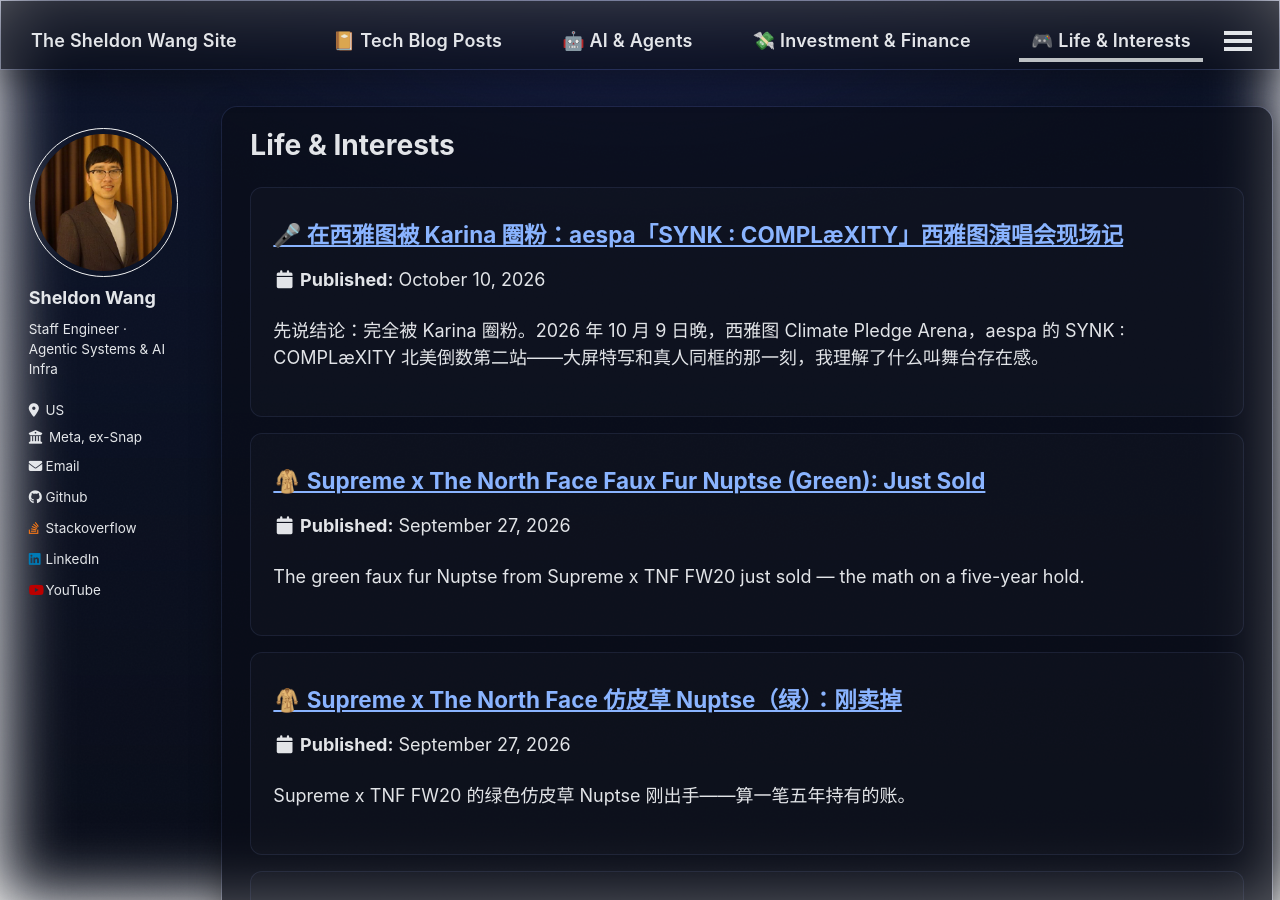
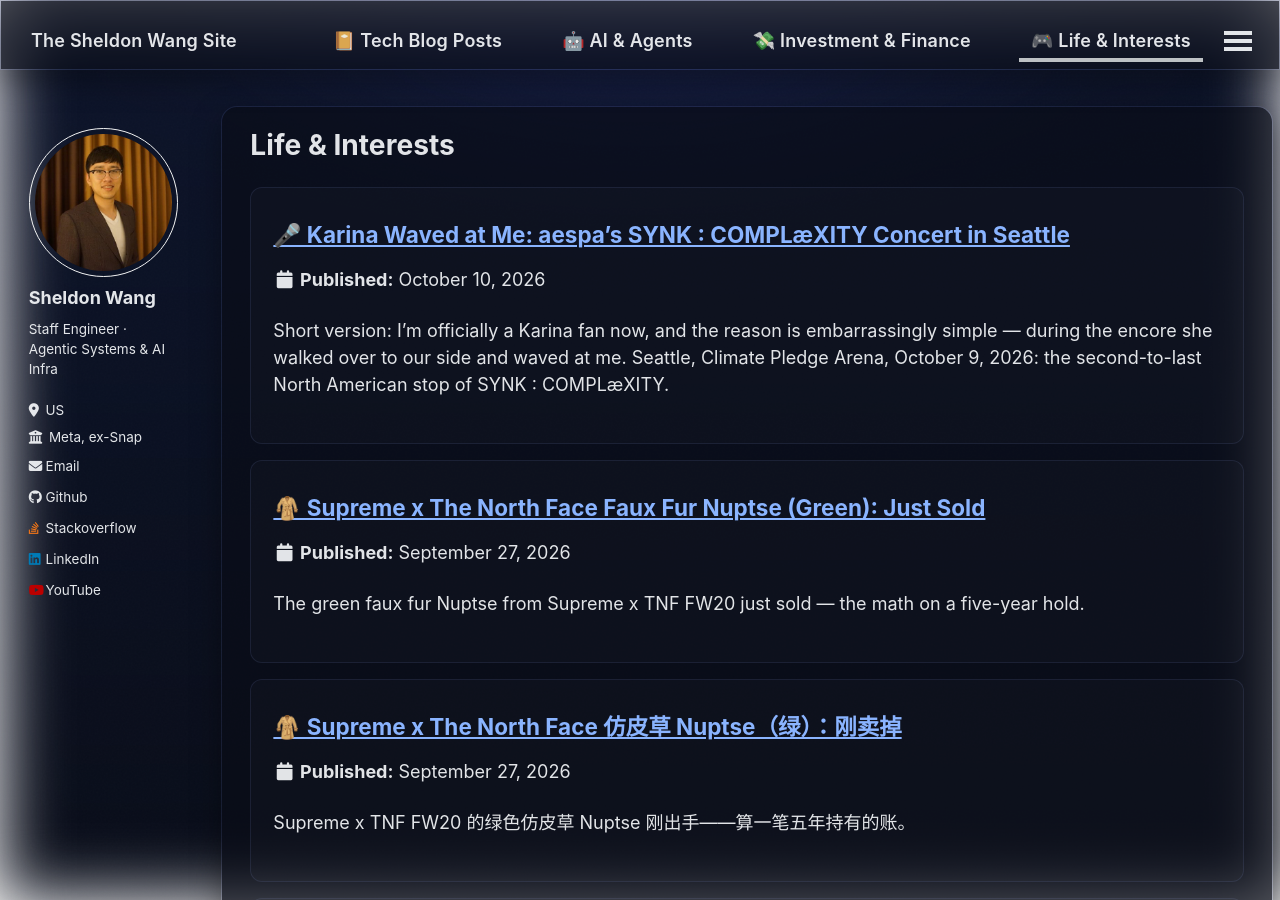
Before and after one commit to SheldonWangRJT/SheldonWangRJT.Github.io, a Jekyll site: the page built from _pages/life.html, in a window 1280 px wide and 900 px high. Built offline with Jekyll 4.4.1, drawn with Linux system fonts in a browser that asks for light colours; part of the change alters nothing that is shown.

Commit message:
life: aespa post fix 2026-10-10-aespa-seattle-karina.md

```diff
--- a/_life/2026-10-10-aespa-seattle-karina.md
+++ b/_life/2026-10-10-aespa-seattle-karina.md
@@ -1,6 +1,6 @@
 ---
-title: "🎤 在西雅图被 Karina 圈粉：aespa「SYNK : COMPLæXITY」西雅图演唱会现场记"
-description: "2026 年 10 月 9 日，aespa LIVE TOUR – SYNK : COMPLæXITY 在西雅图 Climate Pledge Arena。原本只是去看一场 K-pop 现场，结果完全被 Karina 圈粉——附现场自拍、曲目单与官方海报。"
+title: "🎤 Karina Waved at Me: aespa's SYNK : COMPLæXITY Concert in Seattle"
+description: "October 9, 2026 — aespa's LIVE TOUR – SYNK : COMPLæXITY at Climate Pledge Arena in Seattle. I went in a casual listener and came out a Karina fan, mostly because she waved at me during the encore. My photos, the setlist, and the official poster inside."
 date: 2026-10-10
 permalink: /life/aespa-seattle-karina/
 tags:
@@ -8,74 +8,79 @@ tags:
   - K-pop
   - aespa
   - Karina
-  - 演唱会
-  - 中文
-excerpt: "先说结论：完全被 Karina 圈粉。2026 年 10 月 9 日晚，西雅图 Climate Pledge Arena，aespa 的 SYNK : COMPLæXITY 北美倒数第二站——大屏特写和真人同框的那一刻，我理解了什么叫舞台存在感。"
+  - Concert
+excerpt: "Short version: I'm officially a Karina fan now, and the reason is embarrassingly simple — during the encore she walked over to our side and waved at me. Seattle, Climate Pledge Arena, October 9, 2026: the second-to-last North American stop of SYNK : COMPLæXITY."
 ---
 
-![aespa SYNK : COMPLæXITY 2026-27 巡演官方海报](/assets/images/life/2026-10-10-aespa/official-tour-poster.jpg)
-*巡演官方海报——图片：SM Entertainment / Live Nation（via VIP Nation）*
+> [中文版 Chinese version](/life/aespa-seattle-karina-zh/)
 
-先说结论：**完全被 Karina 圈粉。**
+![aespa SYNK : COMPLæXITY 2026-27 official tour poster](/assets/images/life/2026-10-10-aespa/official-tour-poster.jpg)
+*Official tour poster — image: SM Entertainment / Live Nation (via VIP Nation)*
 
-2026 年 10 月 9 日（周五）晚上 8 点，aespa 的 **LIVE TOUR – SYNK : COMPLæXITY** 唱到西雅图 Climate Pledge Arena。这是她们北美巡演的倒数第二站，下一站是 10 月 11 日的温哥华。去之前我对 aespa 的了解基本停留在歌单层面——《Supernova》《Whiplash》听过不少遍，但成员谁是谁，说实话分不太清。两个多小时之后出来，人已经不一样了。
+Short version: **I'm officially a Karina fan.** The reason is almost embarrassingly simple — during the encore, she walked over to our side of the stage and **waved at me**. That was it. Done.
 
-## 现场：从第一首就拉满
+On Friday, October 9, 2026, at 8 p.m., aespa's **LIVE TOUR – SYNK : COMPLæXITY** hit Climate Pledge Arena in Seattle — the second-to-last North American stop, with Vancouver (October 11) closing the leg. Going in, I was a playlist-level fan: I'd played "Supernova" and "Whiplash" plenty of times, but if I'm honest, I couldn't reliably tell the members apart. Two hours later, not only could I tell them apart — I had a bias.
 
-这轮巡演的骨架是今年 5 月发行的第二张正规专辑 *LEMONADE*。开场就是同名主打《LEMONADE》，接《Switchblade》《Whiplash》，第四首直接上出道曲《Black Mamba》——前四首歌，场子就已经热透了。aespa 标志性的"金属味"编曲在耳机里是一种质感，在万人场馆的音响里是另一种东西：低频是顶在胸口上的，齐舞的脚步声和应援声混在一起，这是在家里怎么放都放不出来的。
+## The show: full throttle from song one
 
-整晚的曲目大致如下（北美场次曲目，含个人与小分队舞台）：
+This tour is built around *LEMONADE*, aespa's second full-length album, released in May 2026. The show opens with the title track "LEMONADE," rolls straight into "Switchblade" and "Whiplash," and by the fourth song they're performing their debut single "Black Mamba" — the arena was fully heated up in fifteen minutes. aespa's signature metallic sound design is one thing through headphones; through an arena PA it's something else entirely. The low end hits your chest, and the choreography, crowd chants, and lightsticks all blur into one wall of energy. You simply cannot reproduce that at home.
 
-- **主舞台**：《LEMONADE》《Switchblade》《Whiplash》《Black Mamba》《WDA (Whole Different Animal)》《Count on Me》《Camouflage》《Angel #48》《Can't Help Myself》《KISS N TELL》
-- **个人 / 小分队**：Ningning 与 Giselle 的《Lollipop》、Karina 个人舞台《16 Bit》、Winter 的《Saddle Up》、Giselle 的《BYEB4HELLO》、Ningning 的《I Love You but I Gotta Let You Go》、Karina 与 Winter 的《Serenade》
-- **后半程与收尾**：《Armageddon》《Bite》、EDM 版《Next Level》、混音版《Supernova》《SHAKIN'》《YEPPI YEPPI》，最后以《'Til We Die》收尾
+The setlist (North American leg, including solo and unit stages) ran roughly like this:
 
-老歌一首没落下，新专辑的歌占了一半以上，solo 舞台又给了每个人单独发光的时间——这个编排对"路人粉"非常友好，你不需要做任何功课就能跟上。
+- **Main set**: "LEMONADE," "Switchblade," "Whiplash," "Black Mamba," "WDA (Whole Different Animal)," "Count on Me," "Camouflage," "Angel #48," "Can't Help Myself," "KISS N TELL"
+- **Solo / unit stages**: "Lollipop" (Ningning & Giselle), "16 Bit" (Karina solo), "Saddle Up" (Winter solo), "BYEB4HELLO" (Giselle solo), "I Love You but I Gotta Let You Go" (Ningning solo), "Serenade" (Karina & Winter)
+- **Final stretch**: "Armageddon," "Bite," an EDM version of "Next Level," a remixed "Supernova," "SHAKIN'," "YEPPI YEPPI," and "'Til We Die" to close
 
-## Karina：大屏和真人，总有一个在杀你
+All the big catalog hits are there, more than half the show is new material, and the solo stages give every member a moment to own the stage alone. For a casual fan, it's a very friendly format — no homework required.
 
-![Karina 大屏特写与真人同框，自拍](/assets/images/life/2026-10-10-aespa/karina-screen.jpg)
-*大屏里的 Karina 闭眼唱歌，真人在右下角小小一个——本人自拍，2026-10-09 摄于 Climate Pledge Arena*
+## Karina: she waved at me
 
-这张是全晚我最喜欢的一张。大屏上是 Karina 闭着眼睛唱歌的特写，右下角是真人，小小一个站在舞台边上。屏幕里的她精致得像 CG，真人隔着几十米又真实地在那里喘气、笑、跟台下挥手——aespa 出道时的"AI 团"概念营销我一直觉得是噱头，直到这一刻才理解它为什么成立：**真人要有本事接得住大屏给她的那种不真实感。**
+![Karina waving at me, my photo](/assets/images/life/2026-10-10-aespa/karina-wave.jpg)
+*The decisive photo: Karina waving toward our side during the encore — my photo, Oct 9, 2026, Climate Pledge Arena*
 
-![Karina 侧颜特写，自拍](/assets/images/life/2026-10-10-aespa/karina-profile.jpg)
-*尾声环节的 Karina，灰色连帽衫配过膝长靴——本人自拍*
+This is the photo. Past 10 p.m., the four of them had changed into oversized hoodies and sweats for the encore segment and were walking the catwalk — a completely different energy from the metallic-warrior opening looks. Karina came over to our side, smiled, and waved right at us. Our seats were close — close enough to fully believe she was waving at *me* specifically (and I'm keeping that belief, thank you very much). This is what a K-pop concert actually sells: not just songs and choreography, but that one moment where you feel personally singled out. That's the expensive part, and it's worth it.
 
-圈粉的点其实很具体。她的个人舞台《16 Bit》是全场气场最稳的一段，不靠造型堆，就是站在那里节奏全在她身上；到了尾声环节，四个人换上宽松的卫衣和运动装走延伸台，她拿着话筒唱歌、聊天、找镜头，松弛得像在自己客厅——开场那个"金属女战士"和这会儿这个笑着挥手的人是同一个，这种反差是最要命的。
+![Karina with her mic, flashing a V sign, my photo](/assets/images/life/2026-10-10-aespa/karina-peace.jpg)
+*Finding the cameras with a V sign, mic in hand — my photo*
 
-![Karina 官方预告图](/assets/images/life/2026-10-10-aespa/official-karina-teaser.jpg)
-*Karina 官方预告图——图片：SM Entertainment*
+Of course, one wave isn't the whole story. Her solo stage "16 Bit" had the steadiest presence of the night — no costume theatrics, she just stands there and the rhythm bends around her — and her unit song "Serenade" with Winter showed a completely different vocal color. On stage she's the leader; at the edge of the catwalk she's waving at fans like a friend. That contrast is exactly how people fall into the pit. Ask me how I know.
 
-## 其他成员：座位比想象中近得多
+![Karina official teaser photo](/assets/images/life/2026-10-10-aespa/official-karina-teaser.jpg)
+*Karina, official teaser photo — image: SM Entertainment*
 
-这次的座位离延伸台非常近，成员走过来的时候基本是肉眼特写的距离。下面三张都是晚上 10 点之后尾声环节拍的：
+## Ningning: the big screen and the real person
 
-![Ningning 挥手，自拍](/assets/images/life/2026-10-10-aespa/ningning-wave.jpg)
-*Ningning 对着我们这一侧挥手，笑容特别有感染力——本人自拍*
+![Ningning on the big screen and in person, my photo](/assets/images/life/2026-10-10-aespa/ningning-screen.jpg)
+*Ningning singing with her eyes closed on the big screen, and the real her, tiny, at bottom right — my photo*
 
-![Ningning 比心手势，自拍](/assets/images/life/2026-10-10-aespa/ningning-peace.jpg)
-*Ningning 的营业状态拉满，每一张都是表情管理教科书——本人自拍*
+This might be the most striking frame of the night: Ningning's close-up filling the giant screen, eyes closed mid-song, while the actual Ningning stands small at the edge of the stage below. On screen she looks almost CG; in person, a few dozen meters away, she's unmistakably real. I always thought aespa's "AI group" concept marketing was a gimmick — this was the moment it clicked. The trick only works if the real performer can hold her own against that unreal, screen-sized version of herself.
 
-![Winter 与 Giselle 走过延伸台，自拍](/assets/images/life/2026-10-10-aespa/winter-giselle-catwalk.jpg)
-*金色头发的 Winter 走过延伸台，Giselle 紧随其后，背景是还没散的观众席——本人自拍*
+![Ningning in profile, my photo](/assets/images/life/2026-10-10-aespa/ningning-profile.jpg)
+*Ningning during the encore segment, grey hoodie and over-the-knee boots — my photo*
 
-Ningning 的现场状态好到出乎意料，个人舞台《I Love You but I Gotta Let You Go》的声压很扎实；Winter 的金发在紫色灯光下辨识度无敌；Giselle 的 rap 段落咬字干脆利落。四个人四种完全不同的台风，这大概是四人团最大的优势——总有一款能把你锤进坑里，我这款显然是 Karina。
+Ningning's live condition was better than I expected. Her solo, "I Love You but I Gotta Let You Go," had real vocal weight behind it — she's the most "singer" of the four.
 
-## 写在最后
+## Winter & Giselle: closer than expected
 
-北美站只剩 10 月 11 日温哥华一场，之后巡演 2027 年 1 月转战欧洲（曼彻斯特、伦敦、阿姆斯特丹、柏林、巴黎等）。西雅图这一场我的总评是：**相当不错，超出预期**——制作、编排、状态都在一线水准。如果你和我一样只是歌单粉，强烈建议有机会一定要去一次现场，K-pop 演唱会的完成度是录音室版本给不了的。
+![Winter and Giselle on the catwalk, my photo](/assets/images/life/2026-10-10-aespa/winter-giselle-catwalk.jpg)
+*Winter (blond hair) crossing the catwalk with Giselle right behind her, crowd still in their seats behind them — my photo*
 
-至于我，现在的状态是：手机里躺着一堆 Karina 的照片，歌单里多了几首以前跳过的歌。入坑往往就是这么发生的。
+Winter's blond hair is unmissable under the purple lights, and Giselle's rap verses are crisp and precise. Four members, four completely different stage energies — that's the real advantage of a four-member group. One of them will get you eventually. Mine, evidently, is Karina.
+
+## Final thoughts
+
+After Vancouver on October 11, the tour heads to Europe in January 2027 (Manchester, London, Amsterdam, Berlin, Paris, and more). My verdict on the Seattle show: **genuinely great, and well beyond expectations** — production, pacing, and performance all at top-tier level. If you're a playlist-only fan like I was, go see them live once if you get the chance. A K-pop arena show is a level of polish the studio versions just can't convey.
+
+As for me: my camera roll is now full of Karina photos, and a few songs I used to skip have quietly entered my rotation. That's how it happens — sometimes all it takes is a wave.
 
 ---
 
-> **转载说明**：本文文字与标注「本人自拍」的照片均为本人原创，版权归作者所有。**转载请注明出处**——「Sheldon Wang，原文链接：[https://sheldonwangrjt.github.io/life/aespa-seattle-karina/](https://sheldonwangrjt.github.io/life/aespa-seattle-karina/)」——并保持图片完整；未经授权请勿用于商业用途。本文使用的官方海报与预告图版权归 SM Entertainment 及相关权利方所有，仅作个人非商业观演记录引用。
+> **Reposting note**: The text and all photos marked "my photo" in this post are my own original work. **If you repost, please credit the source** — "Sheldon Wang, original post: [https://sheldonwangrjt.github.io/life/aespa-seattle-karina/](https://sheldonwangrjt.github.io/life/aespa-seattle-karina/)" — and keep the images intact. No commercial use without permission. The official poster and teaser image are © SM Entertainment and the respective rights holders, used here only for a personal, non-commercial concert diary.
 
-## 来源与图片致谢
+## Sources & image credits
 
-- 演出信息：[Ticketmaster — aespa LIVE TOUR - SYNK : COMPLæXITY in SEATTLE](https://www.ticketmaster.com/aespa-tickets/artist/2887549)（2026-10-09，Climate Pledge Arena）
-- 巡演公告：[Pollstar — Global K-pop Foursome aespa Unveil Upcoming 2026-2027 World Tour](https://news.pollstar.com/2026/04/27/global-k-pop-foursome-aespa-unveil-upcoming-2026-2027-world-tour/)
-- 曲目参考：[SeatGeek — What to expect at aespa's SYNK : COMPLæXITY](https://seatgeek.com/blog/what-to-expect-at-aespas-synk-complaexity-setlist-start-time-and-more)；[Ticketmaster Blog — aespa Setlist](https://blog.ticketmaster.com/aespa-setlist/)
-- 官方海报：SM Entertainment / Live Nation（via VIP Nation）；Karina 预告图：SM Entertainment（via Soompi）
-- 现场照片：本人于 2026 年 10 月 9 日晚摄于 Climate Pledge Arena，已去除定位信息
+- Event info: [Ticketmaster — aespa LIVE TOUR - SYNK : COMPLæXITY in SEATTLE](https://www.ticketmaster.com/aespa-tickets/artist/2887549) (Oct 9, 2026, Climate Pledge Arena)
+- Tour announcement: [Pollstar — Global K-pop Foursome aespa Unveil Upcoming 2026-2027 World Tour](https://news.pollstar.com/2026/04/27/global-k-pop-foursome-aespa-unveil-upcoming-2026-2027-world-tour/)
+- Setlist references: [SeatGeek — What to expect at aespa's SYNK : COMPLæXITY](https://seatgeek.com/blog/what-to-expect-at-aespas-synk-complaexity-setlist-start-time-and-more); [Ticketmaster Blog — aespa Setlist](https://blog.ticketmaster.com/aespa-setlist/)
+- Official poster: SM Entertainment / Live Nation (via VIP Nation); Karina teaser: SM Entertainment (via Soompi)
+- Concert photos: taken by me on Oct 9, 2026 at Climate Pledge Arena; location data stripped before publishing
```
